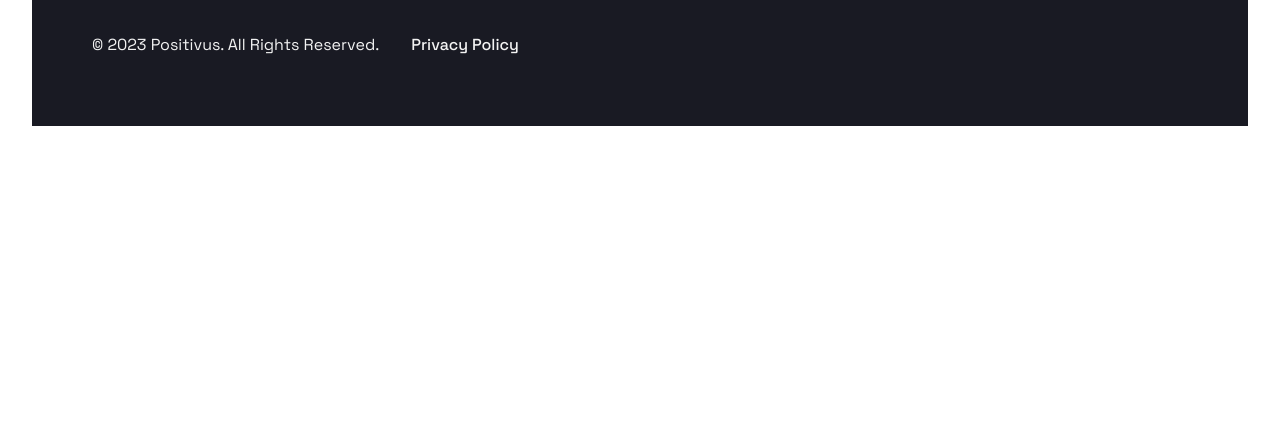
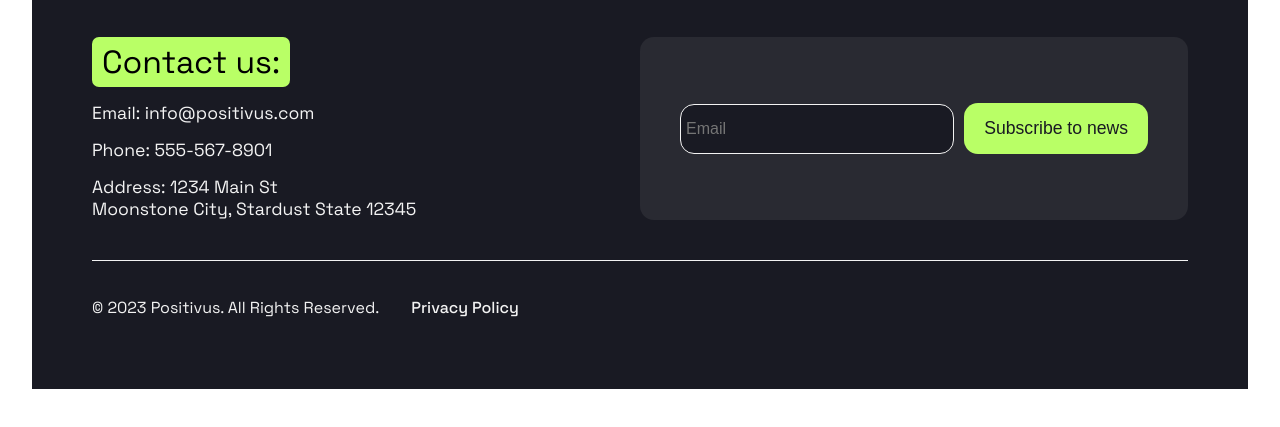
Before and after one commit to Walexz01/Positivus, a plain HTML site: page index.html in a window 1280 px wide. Shown: the part 5172-5599 px from the top of the page. Before the commit the page ends 5368 px from the top, so only its background shows below. Drawn offline with Linux system fonts and the light colour scheme.

Commit message:
compleete footer

```diff
--- a/css/style.css
+++ b/css/style.css
@@ -431,6 +431,57 @@ ul.bottomlink li a {
   gap: 2rem;
   padding-top: 20px;
 }
+.footer_middle {
+  padding-block: 40px;
+  display: grid;
+  align-items: center;
+  grid-template-columns: 1fr 1fr;
+}
+.middle_left {
+  display: flex;
+  flex-direction: column;
+  gap: 15px;
+}
+.middle_left p {
+  margin: 0;
+  font-size: 1.1rem;
+}
+.middle_header h2 {
+  font-size: 1rem;
+}
+.middle_right {
+  background-color: #292a32;
+  display: flex;
+  align-items: center;
+  padding-inline: 40px;
+  padding-block: 58px;
+  border-radius: 14px;
+  gap: 10px;
+  width: 100%;
+  height: 100%;
+}
+
+.middle_right .btn {
+  background-color: var(--color--green);
+  color: var(--color--black);
+  text-wrap: nowrap;
+
+  border: none;
+}
+.middle_right .btn:hover {
+  background-color: var(--color--gray);
+}
+.middle_right input {
+  width: 70%;
+  border-radius: 14px;
+  height: 50px;
+  padding: 5px;
+  font-size: 1rem;
+  background-color: var(--color--black);
+  outline: none;
+  color: var(--color--white);
+  border: 1px solid var(--color--gray);
+}
 
 /* ============= media query for width<= 1300px =========== */
 @media (width<= 1300px) {
--- a/index.html
+++ b/index.html
@@ -460,8 +460,30 @@
             </div>
           </div>
           <div class="footer_middle">
-
-
+            <div class="middle_left">
+              <div class="section_header middle_header">
+                <h2>Contact us:</h2>
+              </div>
+              <a href="mailto:info@positivus.com">
+                <p>Email: info@positivus.com</p>
+              </a>
+              <a href="tel:+555-567-8901"><p>Phone: 555-567-8901</p></a>
+              <a href=""
+                ><p>
+                  Address: 1234 Main St <br />Moonstone City, Stardust State
+                  12345
+                </p></a
+              >
+            </div>
+            <div class="middle_right">
+              <input
+                type="email"
+                name="Email"
+                placeholder="Email"
+                id="news_sub"
+              />
+              <button class="btn black_btn">Subscribe to news</button>
+            </div>
           </div>
           <div class="footer_bottom">
             <p>© 2023 Positivus. All Rights Reserved.</p>
```
